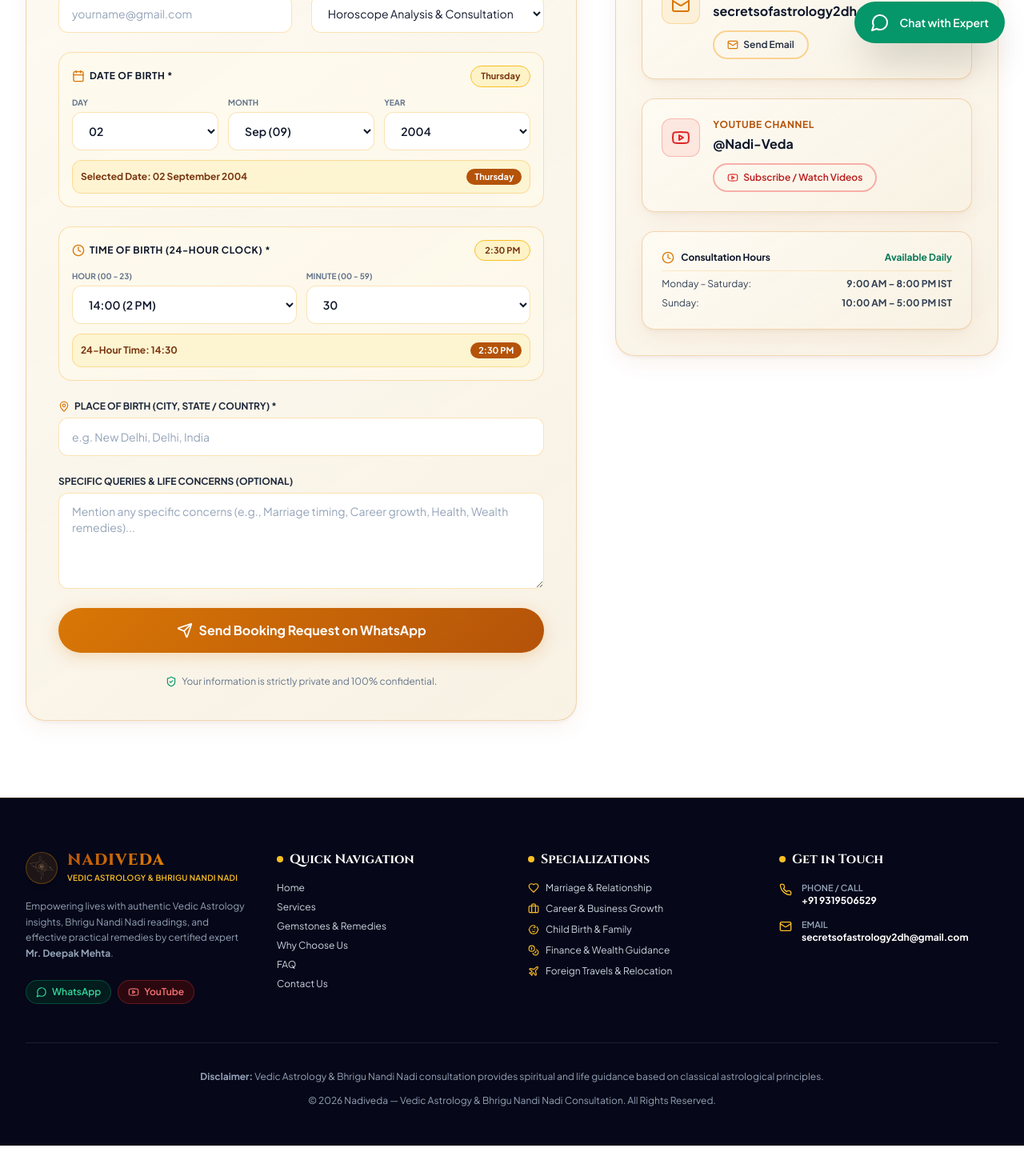
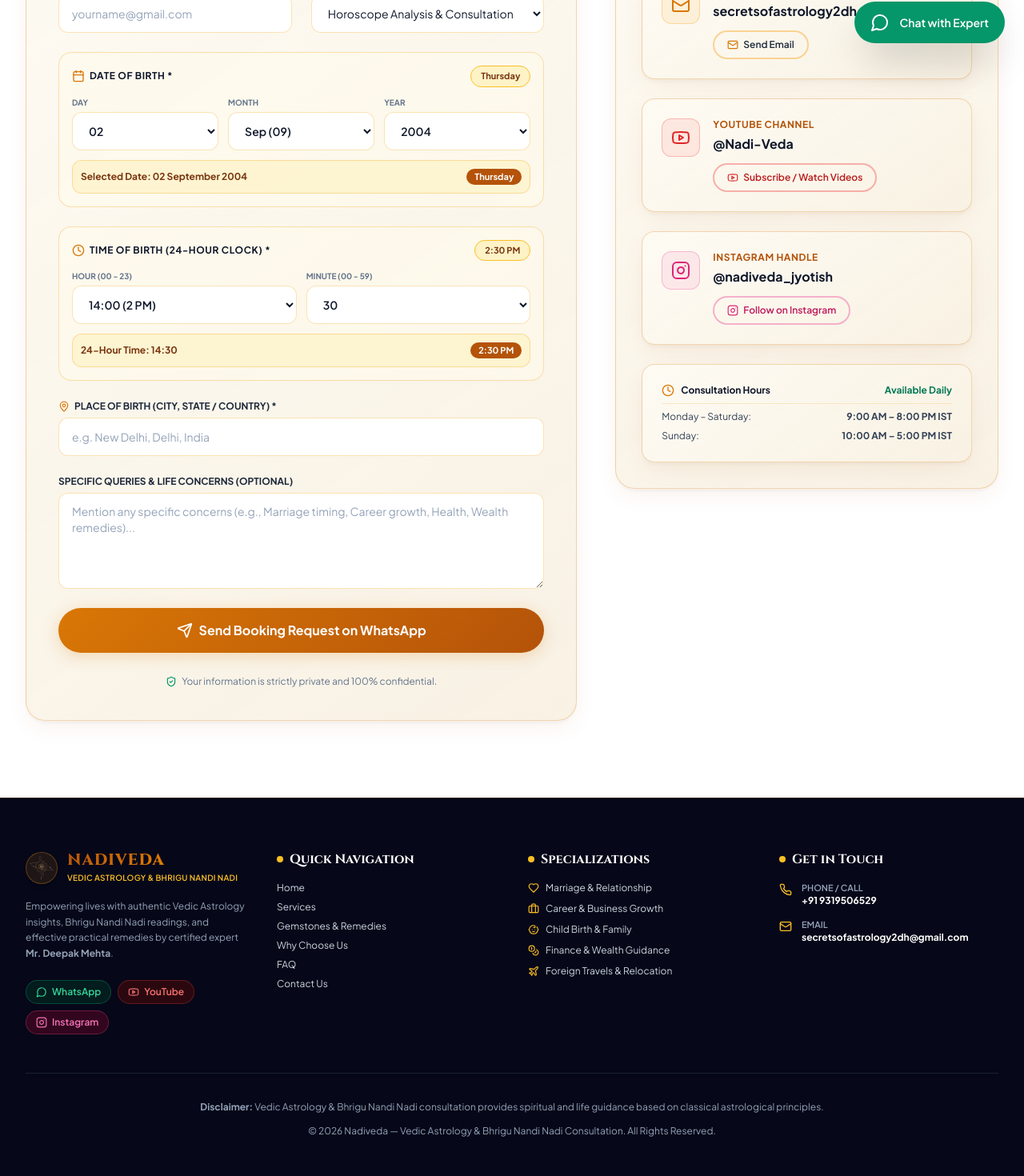
Before and after one commit to vanshrawat02/astrology-website, a Next.js app: page /contact in a window 1280 px wide. Shown: the part 722-2192 px from the top of the page at 80% size. Before the commit the page ends 2154 px from the top, so only its background shows below. Built offline with nearby package versions, Linux system fonts and the light colour scheme.

Commit message:
Add client Instagram profile link (nadiveda_jyotish) to footer and contact page

```diff
--- a/app/contact/page.tsx
+++ b/app/contact/page.tsx
@@ -2,7 +2,7 @@
 
 import React, { useState, useEffect, Suspense } from "react";
 import { useSearchParams } from "next/navigation";
-import { Phone, Mail, MessageCircle, Clock, Send, ShieldCheck, CheckCircle2, Youtube, Calendar, MapPin } from "lucide-react";
+import { Phone, Mail, MessageCircle, Clock, Send, ShieldCheck, CheckCircle2, Youtube, Calendar, MapPin, Instagram } from "lucide-react";
 import { Button } from "@/components/ui/button";
 import { Card } from "@/components/ui/card";
 import { Input } from "@/components/ui/input";
@@ -473,6 +473,39 @@
                     </div>
                   </div>
                 </div>
+
+                {/* Instagram Profile Card */}
+                <div className="glass-card-light rounded-2xl p-6 border border-amber-500/30">
+                  <div className="flex items-start gap-4">
+                    <div className="w-12 h-12 rounded-xl bg-pink-500/10 border border-pink-500/30 flex items-center justify-center text-pink-600 shrink-0">
+                      <Instagram className="w-6 h-6" />
+                    </div>
+                    <div className="flex-1">
+                      <span className="text-xs uppercase font-bold text-amber-700 tracking-wider block mb-1">
+                        Instagram Handle
+                      </span>
+                      <a
+                        href="https://www.instagram.com/nadiveda_jyotish?stkn=MWprZ2E0OG4wMzVkcg=="
+                        target="_blank"
+                        rel="noopener noreferrer"
+                        className="text-sm sm:text-base font-extrabold text-slate-900 hover:text-pink-600 transition-colors block break-all mb-3 opacity-100"
+                      >
+                        @nadiveda_jyotish
+                      </a>
+                      <Button size="sm" variant="outline" className="border-pink-500/40 text-pink-700 hover:bg-pink-500/10 text-xs" asChild>
+                        <a
+                          href="https://www.instagram.com/nadiveda_jyotish?stkn=MWprZ2E0OG4wMzVkcg=="
+                          target="_blank"
+                          rel="noopener noreferrer"
+                          className="flex items-center gap-1.5"
+                        >
+                          <Instagram className="w-3.5 h-3.5 text-pink-600" />
+                          <span>Follow on Instagram</span>
+                        </a>
+                      </Button>
+                    </div>
+                  </div>
+                </div>
               </div>
 
               {/* Hours */}
--- a/components/footer.tsx
+++ b/components/footer.tsx
@@ -1,10 +1,11 @@
 import Link from "next/link";
-import { Sparkles, Phone, Mail, MessageCircle, Heart, Briefcase, Baby, Coins, Plane, Youtube } from "lucide-react";
+import { Sparkles, Phone, Mail, MessageCircle, Heart, Briefcase, Baby, Coins, Plane, Youtube, Instagram } from "lucide-react";
 
 export function Footer() {
   const businessEmail = "secretsofastrology2dh@gmail.com";
   const businessPhone = "+91 9319506529";
   const youtubeUrl = "https://www.youtube.com/@Nadi-Veda";
+  const instagramUrl = "https://www.instagram.com/nadiveda_jyotish?stkn=MWprZ2E0OG4wMzVkcg==";
 
   return (
     <footer className="bg-[#060718] text-slate-300 pt-16 pb-24 lg:pb-12 text-sm border-t border-amber-500/20">
@@ -52,6 +53,16 @@
               >
                 <Youtube className="w-3.5 h-3.5 text-red-400" />
                 <span>YouTube</span>
+              </a>
+              <a
+                href={instagramUrl}
+                target="_blank"
+                rel="noopener noreferrer"
+                className="hover:text-pink-300 transition-colors flex items-center gap-1.5 text-xs font-semibold text-pink-400 bg-pink-950/60 border border-pink-500/30 px-3 py-1.5 rounded-full"
+                aria-label="Instagram Profile"
+              >
+                <Instagram className="w-3.5 h-3.5 text-pink-400" />
+                <span>Instagram</span>
               </a>
             </div>
           </div>
```
